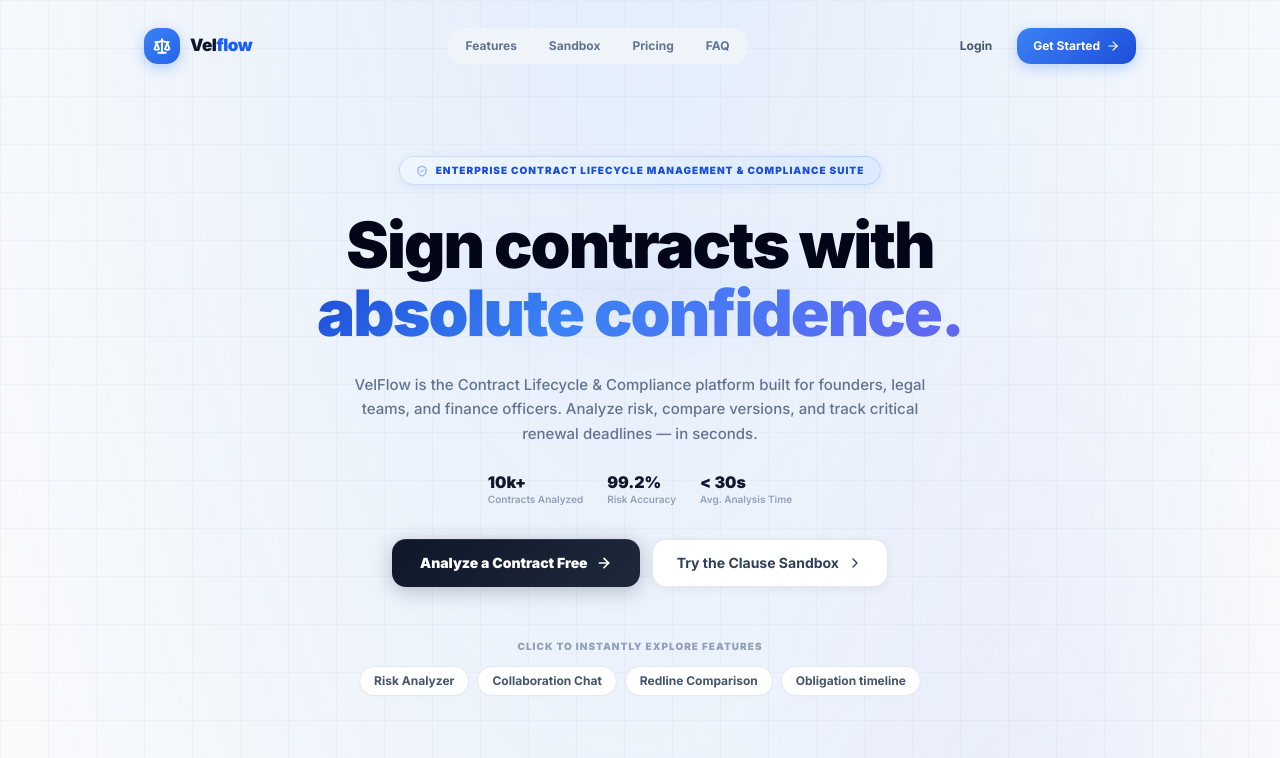
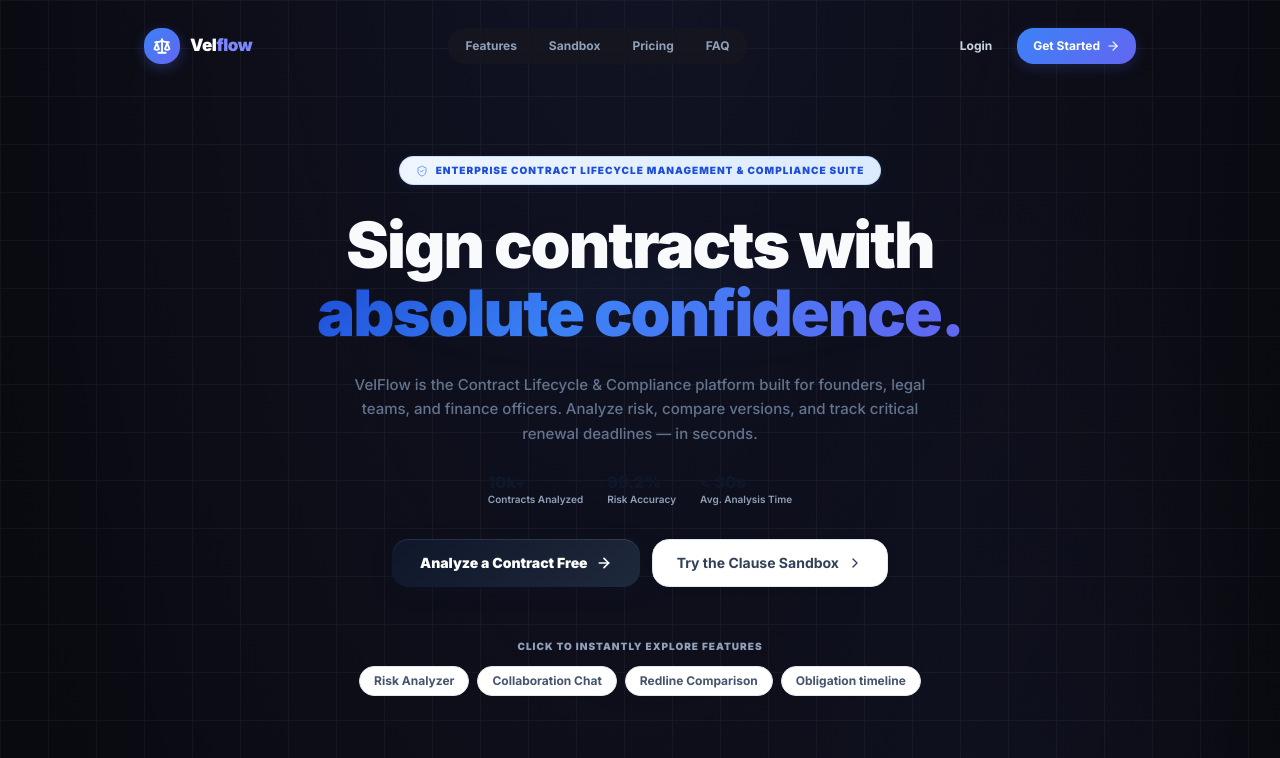
Before and after one commit to Nitindeep65/velflow, a Next.js app in the folder frontend/: page / in a window 1280 px wide. Shown: the top 758 px of the page. Built offline with nearby package versions, Linux system fonts and the light colour scheme.

Commit message:
feat: migrate UI theme to dark mode with updated color palette and styles

```diff
--- a/frontend/app/globals.css
+++ b/frontend/app/globals.css
@@ -50,43 +50,40 @@
 }
 
 :root {
-  --background: #f4f6f9;
-  --foreground: oklch(0.13 0.01 240);
-  --card: #ffffff;
-  --card-foreground: oklch(0.13 0.01 240);
-  --popover: #ffffff;
-  --popover-foreground: oklch(0.13 0.01 240);
-  --primary: oklch(0.205 0 0);
-  --primary-foreground: oklch(0.985 0 0);
-  --secondary: oklch(0.97 0 0);
-  --secondary-foreground: oklch(0.205 0 0);
-  --muted: oklch(0.97 0 0);
-  --muted-foreground: oklch(0.50 0 0);
-  --accent: oklch(0.97 0 0);
-  --accent-foreground: oklch(0.205 0 0);
-  --destructive: oklch(0.577 0.245 27.325);
-  --border: #e8edf3;
-  --input: #e8edf3;
-  --ring: oklch(0.65 0.1 240);
-  --chart-1: #3b82f6;
-  --chart-2: oklch(0.556 0 0);
-  --chart-3: oklch(0.439 0 0);
-  --chart-4: oklch(0.371 0 0);
-  --chart-5: oklch(0.269 0 0);
-  --radius: 0.625rem;
-  /* Premium Light-Themed Sidebar */
-  --sidebar: #ffffff;
-  --sidebar-foreground: #475569;
-  --sidebar-primary: #2563eb;
-  --sidebar-primary-foreground: #2563eb;
-  --sidebar-accent: #f1f5f9;
-  --sidebar-accent-foreground: #0f172a;
-  --sidebar-border: #e8edf3;
-  --sidebar-ring: #3b82f6;
+  --background: #090a0f;
+  --foreground: #e2e8f0;
+  --card: #111218;
+  --card-foreground: #e2e8f0;
+  --popover: #111218;
+  --popover-foreground: #e2e8f0;
+  --primary: #4f46e5;
+  --primary-foreground: #ffffff;
+  --secondary: #1a1b24;
+  --secondary-foreground: #e2e8f0;
+  --muted: #16171f;
+  --muted-foreground: #94a3b8;
+  --accent: #222431;
+  --accent-foreground: #ffffff;
+  --destructive: #ef4444;
+  --border: #1f212a;
+  --input: #1f212a;
+  --ring: #4f46e5;
+  --radius: 0.75rem;
+
+  /* Premium Dark-Themed Sidebar */
+  --sidebar: #090a0f;
+  --sidebar-foreground: #94a3b8;
+  --sidebar-primary: #4f46e5;
+  --sidebar-primary-foreground: #ffffff;
+  --sidebar-accent: #15161d;
+  --sidebar-accent-foreground: #f8fafc;
+  --sidebar-border: #191b22;
+  --sidebar-ring: #4f46e5;
+
   /* Brand colors */
-  --brand-blue: #2563eb;
-  --brand-blue-light: #60a5fa;
-  --brand-blue-dark: #1d4ed8;
+  --brand-blue: #4f46e5;
+  --brand-blue-light: #818cf8;
+  --brand-blue-dark: #3730a3;
 }
 
 .dark {
--- a/frontend/app/page.tsx
+++ b/frontend/app/page.tsx
@@ -368,19 +368,19 @@ export default function LandingPage() {
 
   return (
     <TooltipProvider>
-      <div className="min-h-screen font-sans text-slate-800 flex flex-col justify-between selection:bg-blue-100 relative overflow-hidden" style={{ background: "#f8fafc" }}>
+      <div className="min-h-screen font-sans text-slate-200 flex flex-col justify-between selection:bg-indigo-950/40 relative overflow-hidden" style={{ background: "var(--background)" }}>
 
         {/* Rich background mesh */}
         <div className="absolute inset-0 pointer-events-none" style={{
           backgroundImage: [
-            "radial-gradient(ellipse 80% 50% at 50% -5%, rgba(59,130,246,0.12) 0%, transparent 70%)",
-            "radial-gradient(ellipse 40% 30% at 80% 20%, rgba(99,102,241,0.08) 0%, transparent 60%)",
-            "radial-gradient(ellipse 40% 30% at 20% 70%, rgba(59,130,246,0.06) 0%, transparent 60%)",
+            "radial-gradient(ellipse 80% 50% at 50% -5%, rgba(99,102,241,0.1) 0%, transparent 70%)",
+            "radial-gradient(ellipse 40% 30% at 80% 20%, rgba(99,102,241,0.06) 0%, transparent 60%)",
+            "radial-gradient(ellipse 40% 30% at 20% 70%, rgba(59,130,246,0.04) 0%, transparent 60%)",
           ].join(", ")
         }} />
         {/* Grid pattern */}
-        <div className="absolute inset-0 pointer-events-none opacity-[0.025]" style={{
-          backgroundImage: "linear-gradient(rgba(15,23,42,1) 1px, transparent 1px), linear-gradient(90deg, rgba(15,23,42,1) 1px, transparent 1px)",
+        <div className="absolute inset-0 pointer-events-none opacity-[0.04]" style={{
+          backgroundImage: "linear-gradient(rgba(255,255,255,1) 1px, transparent 1px), linear-gradient(90deg, rgba(255,255,255,1) 1px, transparent 1px)",
           backgroundSize: "48px 48px",
         }} />
 
@@ -394,23 +394,23 @@ export default function LandingPage() {
           <div className={cn(
             "max-w-5xl w-full mx-4 px-4 flex items-center justify-between transition-all duration-500 rounded-2xl",
             scrolled
-              ? "bg-white/85 backdrop-blur-xl shadow-lg shadow-slate-900/5 border border-slate-200/80 py-2.5 px-5"
+              ? "bg-[var(--card)]/80 backdrop-blur-xl shadow-lg border border-[var(--border)] py-2.5 px-5"
               : "bg-transparent py-3"
           )}>
             <Link href="/" className="flex items-center gap-2.5 group">
               <div
                 className="h-9 w-9 rounded-xl flex items-center justify-center text-white shadow-md group-hover:scale-105 transition-all duration-300 relative"
-                style={{ background: "linear-gradient(135deg, #3b82f6 0%, #2563eb 100%)", boxShadow: "0 4px 14px rgba(59,130,246,0.35)" }}
+                style={{ background: "linear-gradient(135deg, #3b82f6 0%, #6366f1 100%)", boxShadow: "0 4px 14px rgba(99,102,241,0.3)" }}
               >
                 <Scale className="h-4.5 w-4.5 text-white" strokeWidth={2.5} />
               </div>
-              <span className="font-black text-[17px] tracking-tight text-slate-900">
-                Vel<span className="text-blue-600">flow</span>
+              <span className="font-black text-[17px] tracking-tight text-white">
+                Vel<span className="text-indigo-400">flow</span>
               </span>
             </Link>
 
             {/* Center nav links */}
-            <nav className="hidden md:flex items-center gap-1 p-1 rounded-xl" style={{ background: scrolled ? "transparent" : "rgba(241,245,249,0.8)" }}>
+            <nav className="hidden md:flex items-center gap-1 p-1 rounded-xl" style={{ background: scrolled ? "transparent" : "rgba(22,23,30,0.8)" }}>
               {[
                 { id: "features", label: "Features" },
                 { id: "sandbox", label: "Sandbox" },
@@ -423,8 +423,8 @@ export default function LandingPage() {
                   className={cn(
                     "text-xs font-bold transition-all px-3.5 py-1.5 rounded-lg cursor-pointer outline-none",
                     activeSection === link.id
-                      ? "bg-white text-blue-600 shadow-sm"
-                      : "text-slate-500 hover:text-slate-800 hover:bg-white/60"
+                      ? "bg-[var(--card)] text-indigo-400 shadow-sm border border-[var(--border)]"
+                      : "text-slate-400 hover:text-slate-200 hover:bg-slate-800/60"
                   )}
                 >
                   {link.label}
@@ -434,14 +434,14 @@ export default function LandingPage() {
 
             <div className="flex items-center gap-2">
               <Link href="/login">
-                <Button variant="ghost" className="text-slate-600 hover:text-slate-900 hover:bg-slate-100 font-bold cursor-pointer transition-all rounded-xl text-xs h-9 px-4">
+                <Button variant="ghost" className="text-slate-300 hover:text-slate-100 hover:bg-slate-800 font-bold cursor-pointer transition-all rounded-xl text-xs h-9 px-4">
                   Login
                 </Button>
               </Link>
               <Link href="/signup">
                 <button
                   className="flex items-center gap-1.5 h-9 px-4 rounded-xl text-white text-xs font-bold cursor-pointer transition-all hover:-translate-y-0.5"
-                  style={{ background: "linear-gradient(135deg, #3b82f6 0%, #1d4ed8 100%)", boxShadow: "0 4px 14px rgba(59,130,246,0.3)" }}
+                  style={{ background: "linear-gradient(135deg, #3b82f6 0%, #6366f1 100%)", boxShadow: "0 4px 14px rgba(99,102,241,0.2)" }}
                 >
                   Get Started
                   <ArrowRight className="h-3.5 w-3.5" />
@@ -479,7 +479,7 @@ export default function LandingPage() {
                   filter: "blur(24px)",
                 }}
               />
-              <h1 className="text-4xl sm:text-[64px] font-black tracking-[-0.03em] leading-[1.0] text-slate-950">
+              <h1 className="text-4xl sm:text-[64px] font-black tracking-[-0.03em] leading-[1.0] text-slate-50">
                 Sign contracts with
                 <span
                   className="block mt-1"
```
Also changed, not shown: frontend/components/dashboard/app-shell.tsx (+27 -27 lines).
